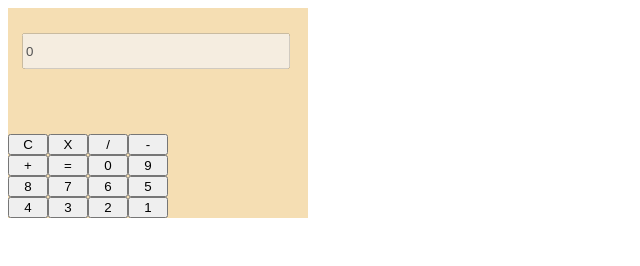
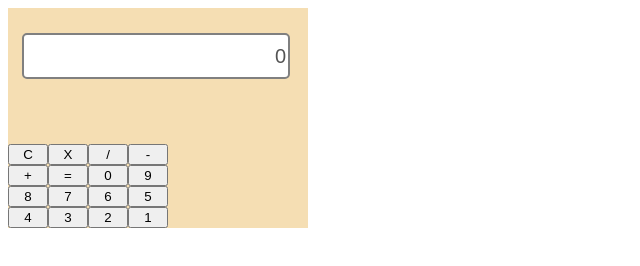
Before and after one commit to Rehan1110/Calculator, a plain HTML site: page index.html in a window 1280 px wide. Shown: the whole page, without its empty margins (0-640 px from the left). Drawn offline with Linux system fonts and the light colour scheme.

Commit message:
Completed the styling of the display box

```diff
--- a/index.css
+++ b/index.css
@@ -11,7 +11,11 @@
 }
 .Display-box{
   width: 260px;
-  height:30px;
+  height:40px;
+  border: 2px solid grey;
+  border-radius: 5px;
+  background-color: white;
+  font-size: 20px;
 }
 .display-container{
   padding:25px 14px;
--- a/index.html
+++ b/index.html
@@ -9,10 +9,10 @@
 <body>
   <div class="container">
     <div class="display-container">
-      <input type="text" class="Display-box" disabled value="0"/>
+      <input type="text" class="Display-box" disabled value="0" dir="rtl"/>
     </div>
     <div class="button-box">
-    <button>C</button>
+    <button class="button">C</button>
     <button>X</button>
     <button>/</button>
     <button>-</button>
```
